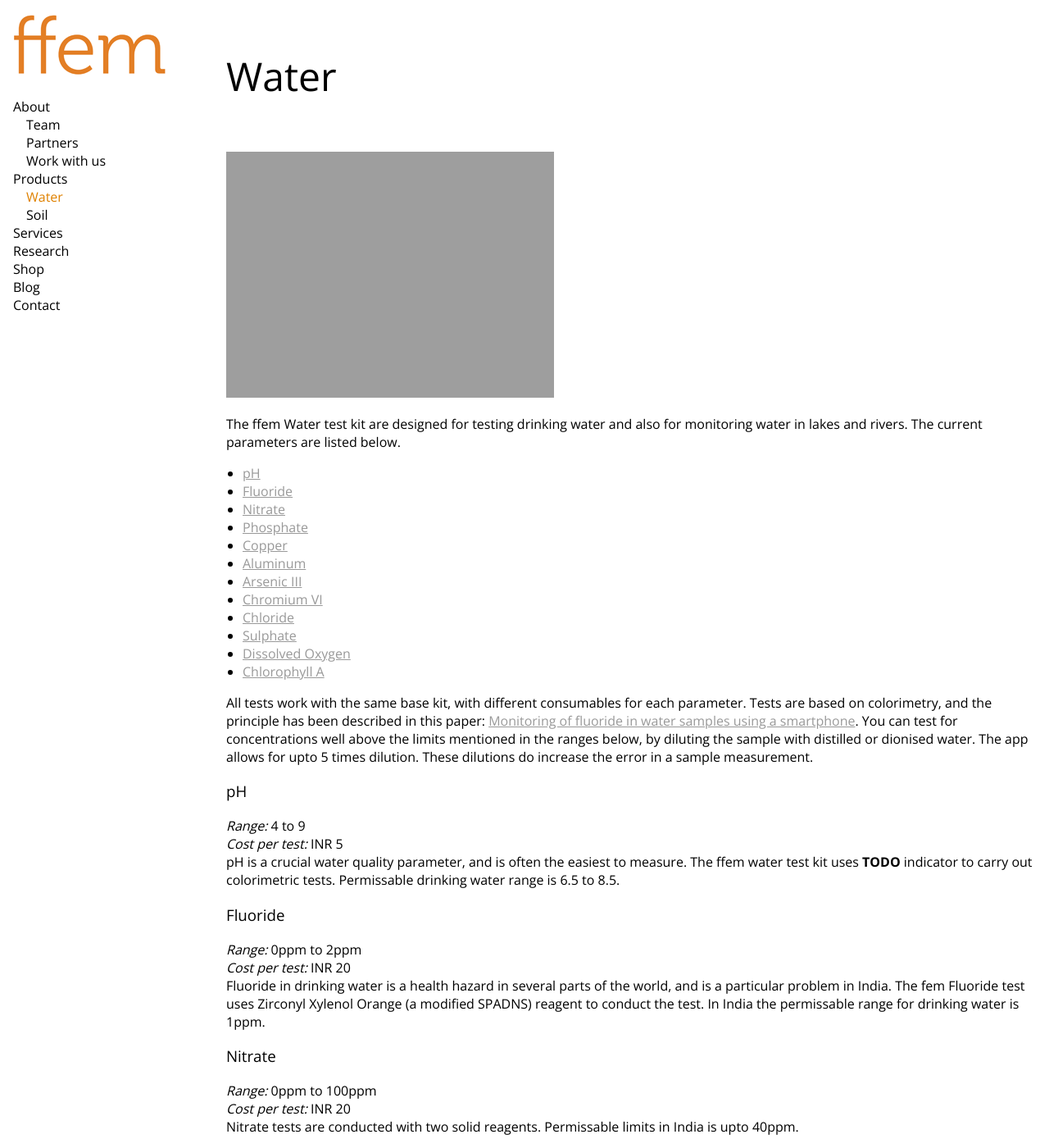
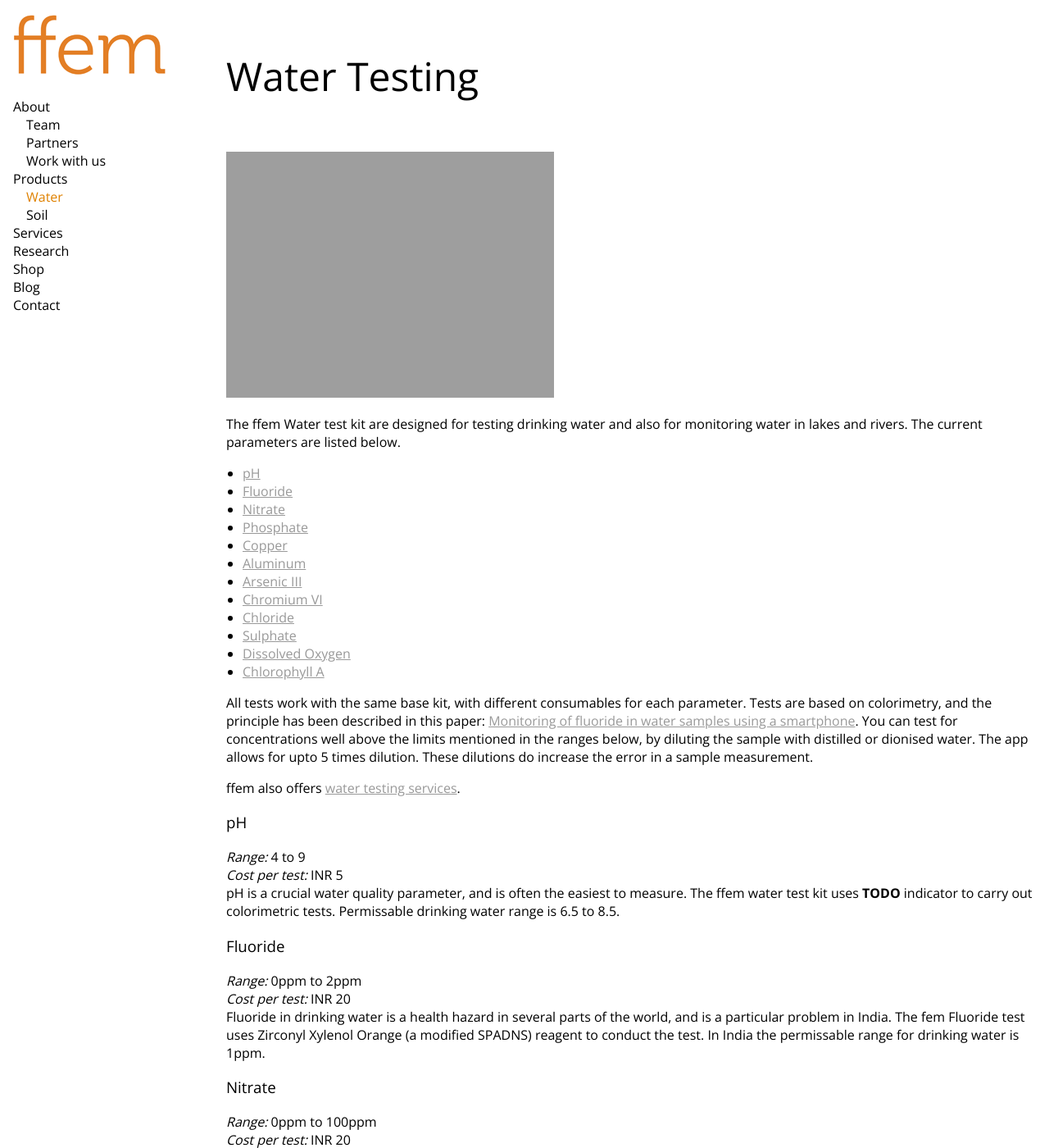
Before and after one commit to adraman/foundation-for-environmental-monitoring.github.io, a Jekyll site: the page built from _pages/water.md, in a window 1280 px wide and 1400 px high. Shown: the whole window at 82% size. Built offline with Jekyll 4.4.1, drawn with Linux system fonts in a browser that asks for light colours.

Commit message:
Small change in water.md

```diff
--- a/_pages/water.md
+++ b/_pages/water.md
@@ -1,6 +1,6 @@
 ---
 permalink: /water/
-title: Water
+title: Water Testing
 layout: default
 ---
 
@@ -22,6 +22,8 @@ The ffem Water test kit are designed for testing drinking water and also for mon
 * [Chlorophyll A](#chlorophyll_a)
 
 All tests work with the same base kit, with different consumables for each parameter. Tests are based on colorimetry, and the principle has been described in this paper: [Monitoring of fluoride in water samples using a smartphone](https://www.sciencedirect.com/science/article/pii/S0048969716301553). You can test for concentrations well above the limits mentioned in the ranges below, by diluting the sample with distilled or dionised water. The app allows for upto 5 times dilution. These dilutions do increase the error in a sample measurement.
+
+ffem also offers [water testing services]({{ site.url }}/services/).
 
 <a name="ph"></a>
 ### pH
```
